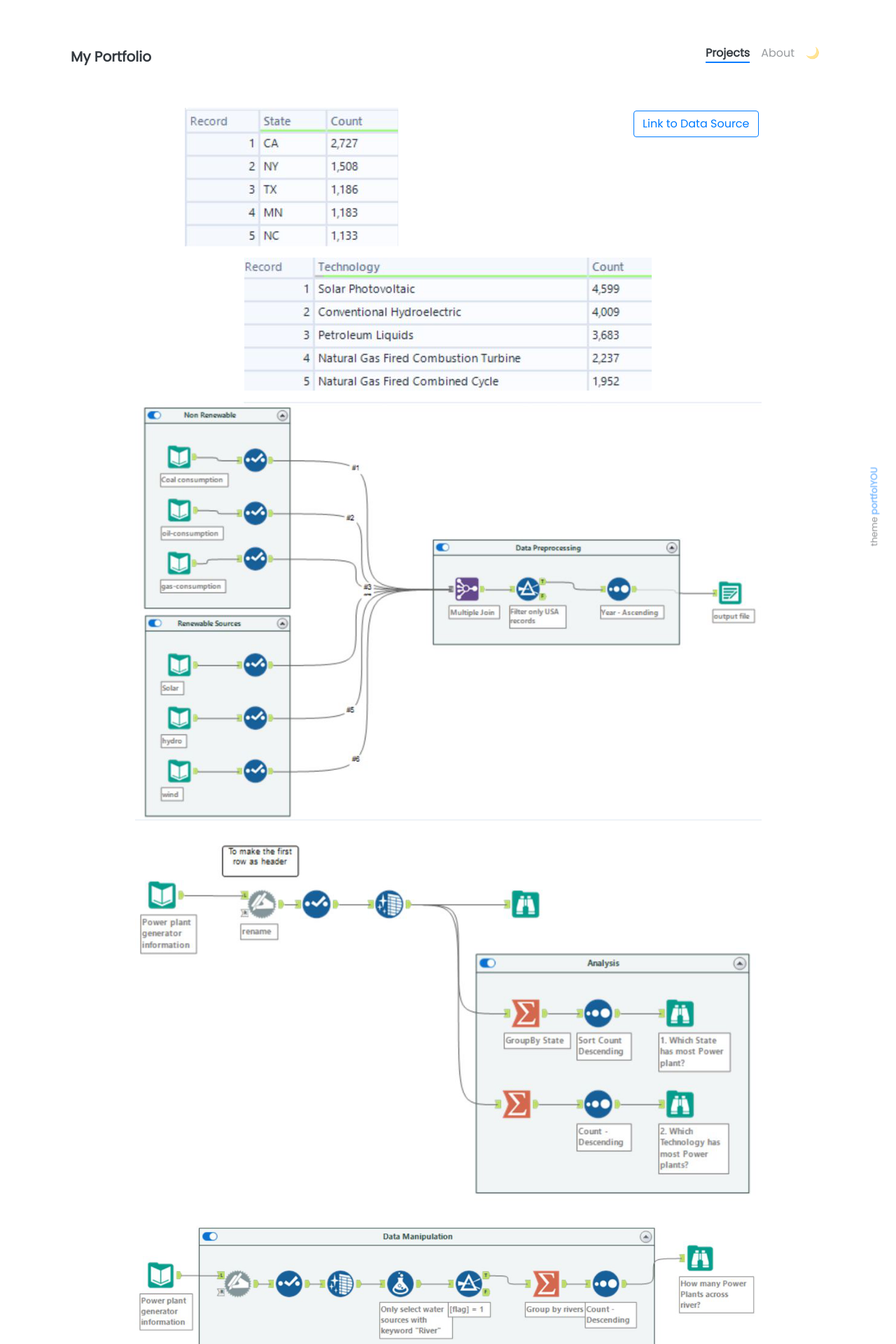
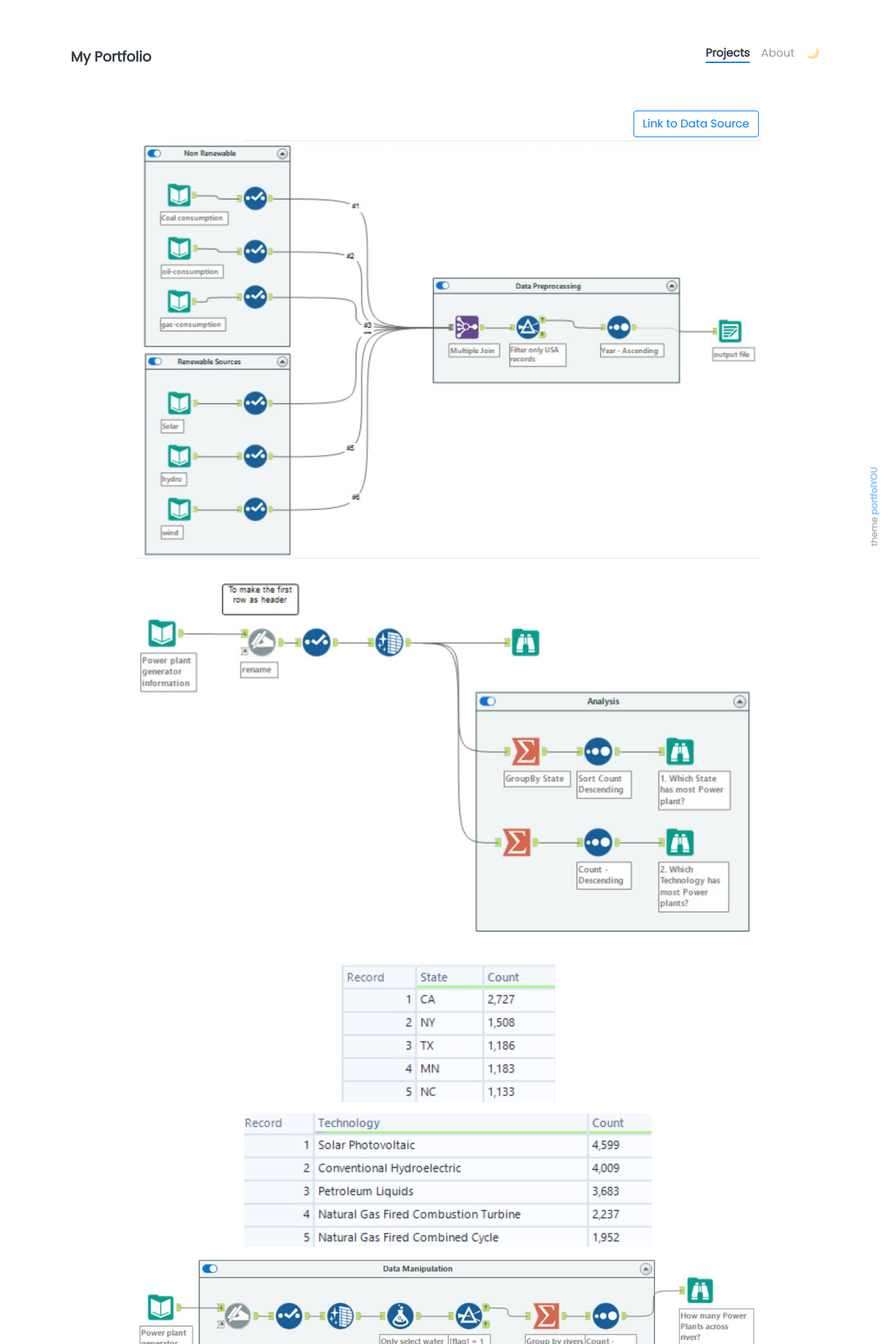
Before and after one commit to akshant10/akshant10.github.io, a Jekyll site: the page built from _projects/pro8.md, in a window 1280 px wide. Shown: the top 1920 px of the page at 70% size. Built offline with Jekyll 4.4.1, drawn with Linux system fonts in a browser that asks for light colours; nearby versions of some CDN libraries.

Commit message:
Update pro8.md

```diff
--- a/_projects/pro8.md
+++ b/_projects/pro8.md
@@ -12,11 +12,16 @@ custom_js:
 <div class="right">
 {% include elements/button.html link="https://airquality.cpcb.gov.in/AQI_India/" text="Link to Data Source" %}
 </div>
+<img src="../assets/images/fig31.png" alt="image"/>
+<img src="../assets/images/fig32.png" alt="image"/>
+
 <img src="../assets/images/fig29.png" alt="image"/>
 <img src="../assets/images/fig30.png" alt="image"/>
-<img src="../assets/images/fig31.png" alt="image"/>
-<img src="../assets/images/fig32.png" alt="image"/>
+
+
 <img src="../assets/images/fig33.png" alt="image"/>
+<img src="../assets/images/x4.png" alt="image"/>
+
+<img src="../assets/images/x3.png" alt="image"/>
 <img src="../assets/images/x1.png" alt="image"/>
 <img src="../assets/images/x2.png" alt="image"/>
-<img src="../assets/images/x3.png" alt="image"/>
```
